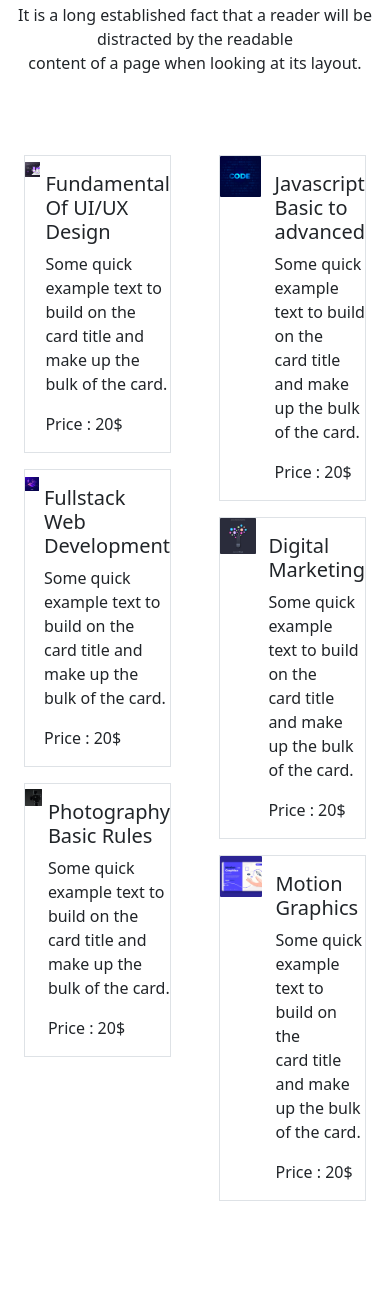
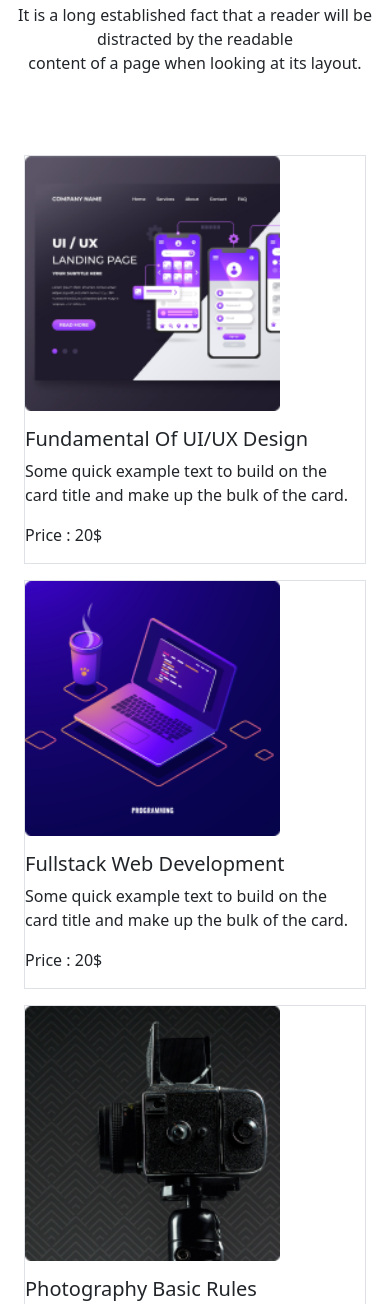
Before and after one commit to tamannachowdhury1/edTech-website, a plain HTML site: page index.html in a window 390 px wide. Shown: the part 450-1754 px from the top of the page. Drawn offline with Linux system fonts and the light colour scheme.

Commit message:
courses list

```diff
--- a/index.html
+++ b/index.html
@@ -139,9 +139,9 @@
                     <p>It is a long established fact that a reader will be distracted by the readable <br>
                         content of a page when looking at its layout.</p>
                 </div>
-                <div class="container d-flex justify-content-around gap-5 ">
-                    <div>
-                        <div class="d-flex border my-3 w-100">
+                <div class="container d-lg-flex d-sm-flex justify-content-around gap-5 ">
+                    <div class=" ">
+                        <div class="d-lg-flex  d-sm-flex border my-3 w-100">
                             <div>
                                 <img src="images/course/course-1.png" class=" w-75 " alt="">
                             </div>
@@ -152,7 +152,7 @@
                                 <p>Price : 20$</p>
                             </div>
                         </div>
-                        <div class="d-flex border my-3 w-100">
+                        <div class="d-lg-flex d-sm-flex border my-3 w-100">
                             <div>
                                 <img src="images/course/course-3.png" class=" w-75 " alt="">
                             </div>
@@ -163,7 +163,7 @@
                                 <p>Price : 20$</p>
                             </div>
                         </div>
-                        <div class="d-flex border my-3 w-100">
+                        <div class="d-lg-flex d-sm-flex border my-3 w-100">
                             <div>
                                 <img src="images/course/course-5.png" class=" w-75 " alt="">
                             </div>
@@ -177,7 +177,7 @@
                     </div>
                     <!-- next  -->
                     <div class=" ">
-                        <div class="d-flex border my-3 w-100">
+                        <div class="d-lg-flex d-sm-flex border my-3 w-100">
                             <div>
                                 <img src="images/course/course-2.png" class=" w-75 " alt="">
                             </div>
@@ -188,7 +188,7 @@
                                 <p>Price : 20$</p>
                             </div>
                         </div>
-                        <div class="d-flex  border my-3 w-100">
+                        <div class="d-lg-flex  d-sm-flex  border my-3 w-100">
                             <div>
                                 <img src="images/course/course-4.png" class=" w-75 " alt="">
                             </div>
@@ -199,7 +199,7 @@
                                 <p>Price : 20$</p>
                             </div>
                         </div>
-                        <div class="d-flex border  my-3 w-100">
+                        <div class="d-lg-flex d-sm-flex border  my-3 w-100">
                             <div>
                                 <img src="images/course/course-6.png" class=" w-75 " alt="">
                             </div>
@@ -504,7 +504,7 @@
         </section>
         <!-- Students Feedback end -->
         <!-- company-list start -->
-        <section class="container my-5">
+        <section class="container my-5 ">
             <h1 class="text-dark fw-bold text-center">Trusted by over 800+ companies</h1>
             <div class="d-flex my-4">
                 <div class="px-4">
```
